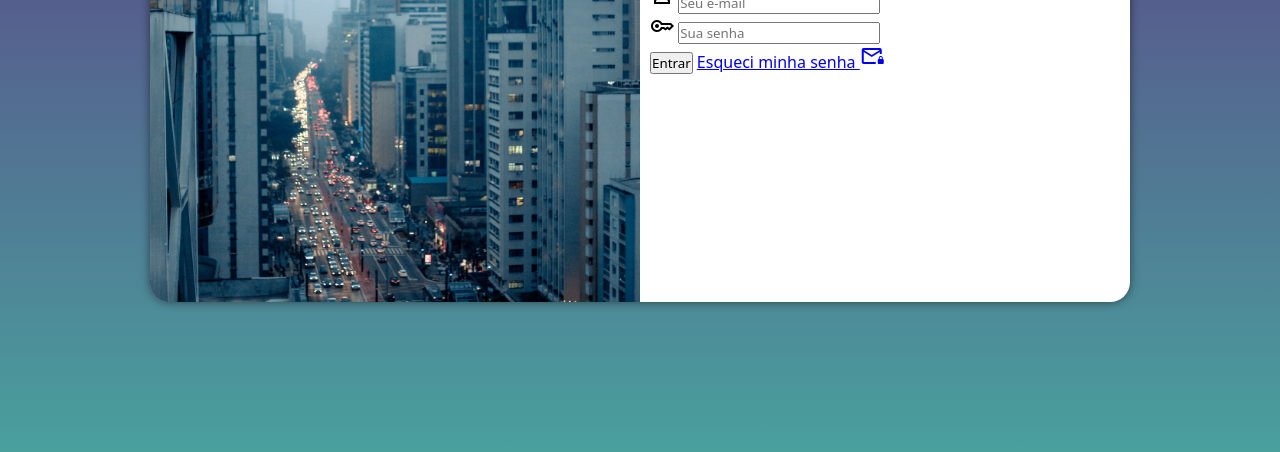
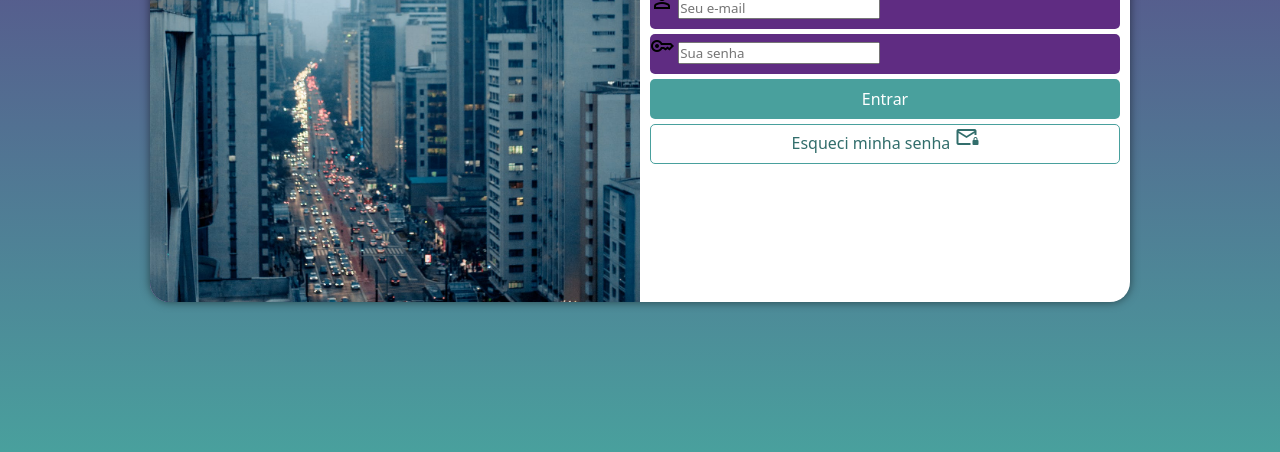
Before and after one commit to joaopedro-felisberto/projeto-login, a plain HTML site: page index.html in a window 1280 px wide. Shown: the part 348-800 px from the top of the page. Drawn offline with nearby package versions, Linux system fonts and the light colour scheme.

Commit message:
estilizando os botoes do forms

```diff
--- a/estilos/style.css
+++ b/estilos/style.css
@@ -66,3 +66,50 @@ div#form h1 {
 div#form p {
     font-size: 0.9em;
 }
+
+form div.campo {
+    background-color: #5f2c82;
+    display: block;
+    height: 40px;
+    border-radius: 5px;
+    margin: 5px 0px;
+}
+
+form input[type=submit] {
+    display: block;
+    font-size: 1em;
+    width: 100%;
+    height: 40px;
+    margin-top: 5px;
+
+    background-color: #49a09d;
+    color: white;
+    border: none;
+    border-radius: 5px;
+    cursor: pointer;
+}
+
+form input[type=submit]:hover {
+    background-color: #326e6c;
+}
+
+a.botao {
+    display: block;
+    text-align: center;
+    font-size: 1em;
+    width: 100%;
+    height: 40px;
+    margin-top: 5px;
+
+
+    background-color: white;
+    border: 1px solid #49a09d;
+    color: #326e6c;
+    border-radius: 5px;
+    text-decoration: none;
+}
+
+a.botao:hover {
+    background-color: #2d6462;
+    color: white;
+}
--- a/index.html
+++ b/index.html
@@ -29,7 +29,7 @@
                         <label for="isenha"></label>
                     </div>
                     <input type="submit" value="Entrar">
-                    <a href="esqueci.html">Esqueci minha senha
+                    <a href="esqueci.html" class="botao">Esqueci minha senha
                         <span class="material-symbols-outlined">mail_lock</span>
                     </a>
                 </form>
```
